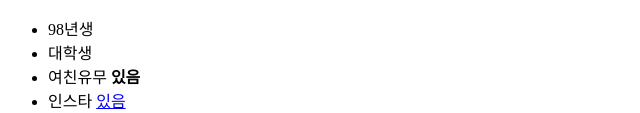
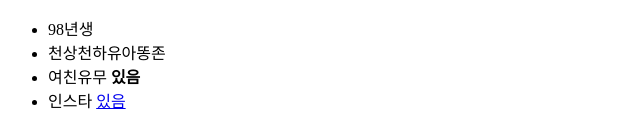
Before and after one commit to gd30623/my_first_test_web, a plain HTML site: page index.html in a window 1280 px wide. Shown: the part 687-800 px from the top of the page, without its empty margins (0-640 px from the left). Drawn offline with Linux system fonts and the light colour scheme.

Commit message:
Add files via upload

```diff
--- a/index.html
+++ b/index.html
@@ -34,7 +34,7 @@ j=d.createElement(s),dl=l!='dataLayer'?'&l='+l:'';j.async=true;j.src=
   <p><h3>김태완</h3></p>
     <ul>
       <li>98년생</li>
-      <li>대학생</li>
+      <li>천상천하유아똥존</li>
       <li>여친유무 <b>있음</b></li>
       <li>인스타 <a href="https://www.instagram.com/tae._.wan._.k/?hl=ko">있음</a></li>
     </ul>
```
